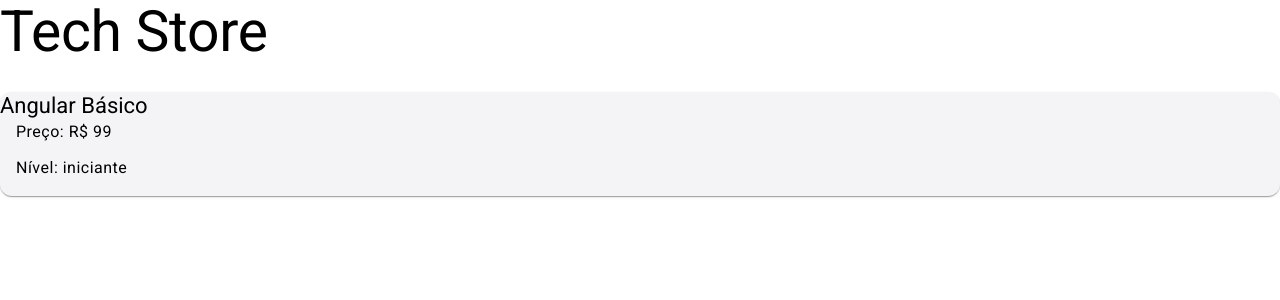
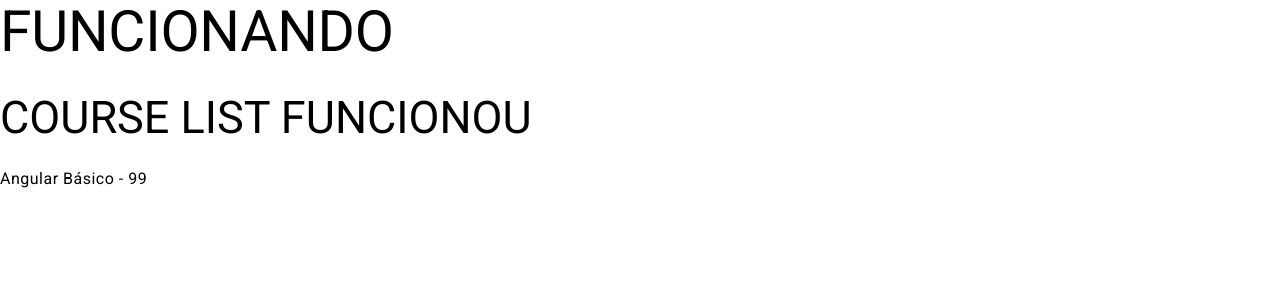
Before and after one commit to wanessa-antonio/tech-store, an Angular app: page /courses in a window 1280 px wide. Shown: the top 300 px of the page. Built offline with nearby package versions, Linux system fonts and the light colour scheme; data requests are answered from the project's data file.

Commit message:
feat: fetch and display courses from API

```diff
--- a/src/app/app.component.html
+++ b/src/app/app.component.html
@@ -1,3 +1,2 @@
-<h1>Tech Store</h1>
-
-<app-course-list></app-course-list>
+<h1>FUNCIONANDO</h1>
+<router-outlet></router-outlet>
--- a/src/app/app.component.ts
+++ b/src/app/app.component.ts
@@ -5,7 +5,7 @@
 @Component({
   selector: 'app-root',
   standalone: true,
-  imports: [RouterOutlet, CourseListComponent],
+  imports: [RouterOutlet],
   templateUrl: './app.component.html',
   styleUrl: './app.component.scss'
 })
--- a/src/app/app.config.ts
+++ b/src/app/app.config.ts
@@ -1,8 +1,11 @@
+import { provideRouter } from '@angular/router';
+import { routes } from './app.routes';
 import { ApplicationConfig } from '@angular/core';
 import { provideHttpClient } from '@angular/common/http';
 
 export const appConfig: ApplicationConfig = {
   providers: [
+    provideRouter(routes),
     provideHttpClient()
   ]
 };
--- a/src/app/app.routes.ts
+++ b/src/app/app.routes.ts
@@ -1,3 +1,16 @@
+
 import { Routes } from '@angular/router';
 
-export const routes: Routes = [];
+export const routes: Routes = [
+  {
+    path: 'courses',
+    loadChildren: () =>
+      import('./features/courses/courses.routes')
+        .then(m => m.COURSES_ROUTES)
+  },
+  {
+    path: '',
+    redirectTo: 'courses',
+    pathMatch: 'full'
+  }
+];
--- a/src/app/features/courses/components/course-list/course-list.component.html
+++ b/src/app/features/courses/components/course-list/course-list.component.html
@@ -1,10 +1,5 @@
-<div class="course-container">
-  <mat-card *ngFor="let course of courses" class="course-card">
-    <mat-card-title>{{ course.title }}</mat-card-title>
-    <mat-card-content>
-      <p>Preço: R$ {{ course.price }}</p>
-      <p>Nível: {{ course.level }}</p>
+<h2>COURSE LIST FUNCIONOU</h2>
 
-   </mat-card-content>
-  </mat-card>
+<div *ngFor="let course of courses">
+  {{ course.title }} - {{ course.price }}
 </div>
--- /dev/null
+++ b/src/app/features/courses/courses.routes.ts
@@ -0,0 +1,9 @@
+import { Routes } from '@angular/router';
+import { CourseListComponent } from './components/course-list/course-list.component';
+
+export const COURSES_ROUTES: Routes = [
+  {
+    path: '',
+    component: CourseListComponent
+  }
+];
--- a/src/main.ts
+++ b/src/main.ts
@@ -3,4 +3,4 @@
 import { AppComponent } from './app/app.component';
 
 bootstrapApplication(AppComponent, appConfig)
-  .catch((err) => console.error(err));
+  .catch(err => console.error(err));
```
Also changed, not shown: src/app/features/courses/components/course-list/course-list.component.ts (+6 -6 lines).
